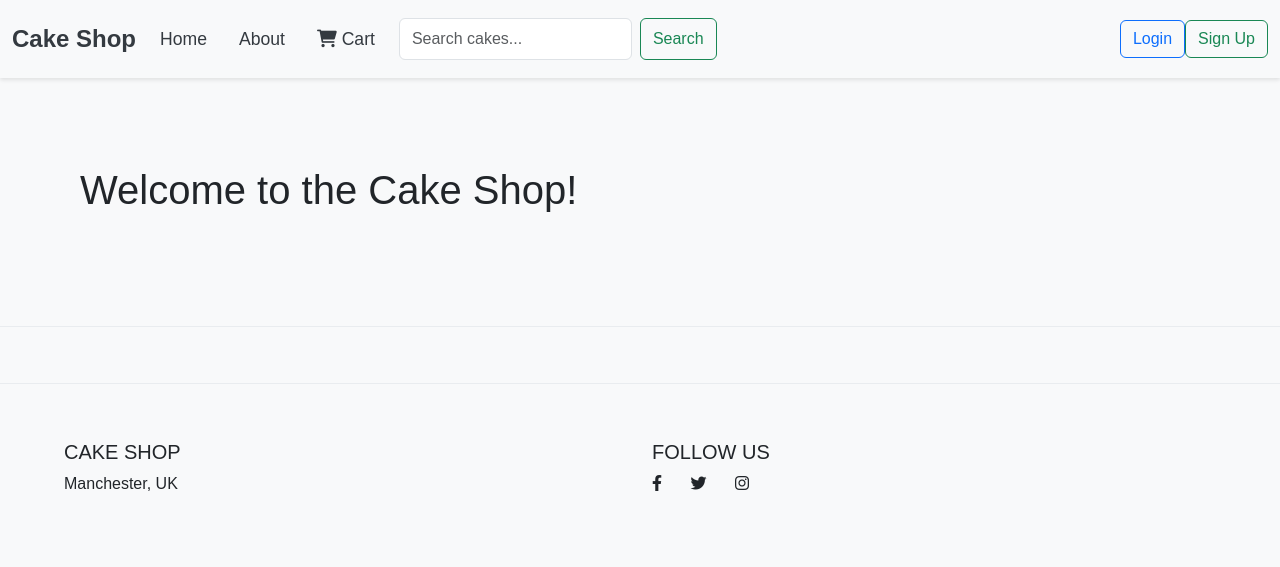
After one commit to Apostle01/cake-shop, a Django app: template shop/templates/shop/home.html in a window 1280 px wide. The commit adds this page. Shown: the top 567 px of the page. Run offline with Django 5.2, Linux system fonts and the light colour scheme; the template is opened without the code that fills it, so the values that code supplies are empty.

Commit message:
modified:   db.sqlite3        modified:   shop/__pycache__/models.cpython-312.pyc        modified:   shop/__pycache__/views.cpython-312.pyc        modified:   shop/models.py        modified:   shop/templates/shop/index.html        modified:   shop/views.py and added cart/migrations/0004_delete_cake_delete_category.py        cart/migrations/__pycache__/0004_delete_cake_delete_category.cpython-312.pyc        shop/migrations/0003_remove_category_description.py        shop/migrations/__pycache__/0003_remove_category_description.cpython-312.pyc        shop/templates/shop/home.html        structure.tex

```diff
--- a/shop/models.py
+++ b/shop/models.py
@@ -3,17 +3,17 @@ from django.contrib.auth.models import User
 
 class Category(models.Model):
     name = models.CharField(max_length=100)
-    description = models.TextField()
 
     def __str__(self):
         return self.name
 
+
 class Cake(models.Model):
     name = models.CharField(max_length=100)
+    price = models.DecimalField(max_digits=10, decimal_places=2)
     description = models.TextField()
-    price = models.DecimalField(max_digits=10, decimal_places=2)
     category = models.ForeignKey(Category, on_delete=models.CASCADE)
-    image = models.ImageField(upload_to='cakes/')
+    image = models.ImageField(upload_to='cakes/')  # Ensure you have this field
 
     def __str__(self):
         return self.name
--- /dev/null
+++ b/shop/templates/shop/home.html
@@ -0,0 +1,23 @@
+<!-- templates/home.html -->
+{% extends 'base.html' %}
+
+{% block content %}
+<div class="container mt-4">
+    <h1>Welcome to the Cake Shop!</h1>
+    <div class="row">
+        {% for cake in cakes %}
+        <div class="col-md-4 mb-4">
+            <div class="card">
+                <img src="{{ cake.image.url }}" alt="{{ cake.name }}" class="card-img-top">
+                <div class="card-body">
+                    <h5 class="card-title">{{ cake.name }}</h5>
+                    <p class="card-text">{{ cake.description }}</p>
+                    <p class="card-text">${{ cake.price }}</p>
+                    <a href="{% url 'add_to_cart' cake.id %}" class="btn btn-primary">Add to Cart</a>
+                </div>
+            </div>
+        </div>
+        {% endfor %}
+    </div>
+</div>
+{% endblock %}
--- a/shop/views.py
+++ b/shop/views.py
@@ -72,7 +72,8 @@ def shop_home(request):
     return render(request, 'shop/home.html', {'categories': categories, 'cakes': cakes})
 
 def home(request):
-    return HttpResponse("<h1>Welcome to the Cake Shop!</h1><p>Go to <a href='/shop/'>Shop</a></p>")
+    cakes = Cake.objects.all()  # Query all products
+    return render(request, 'home.html', {'cakes': cakes})
 
 @login_required
 def profile(request):
```
Also changed, not shown: cart/migrations/0004_delete_cake_delete_category.py (added), db.sqlite3, shop/migrations/0003_remove_category_description.py (added), shop/templates/shop/index.html (line endings or trailing spaces), 1 other file.
